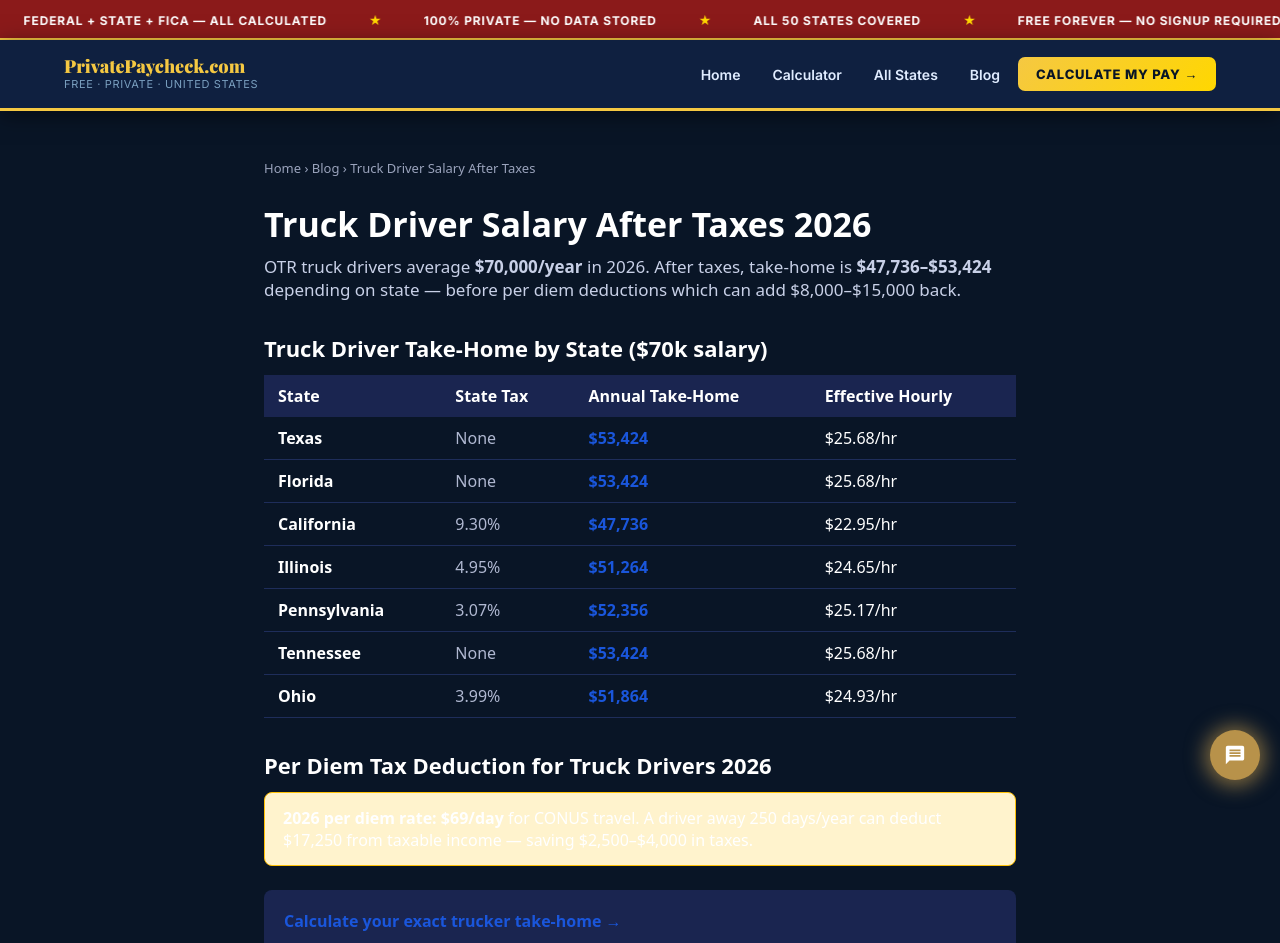
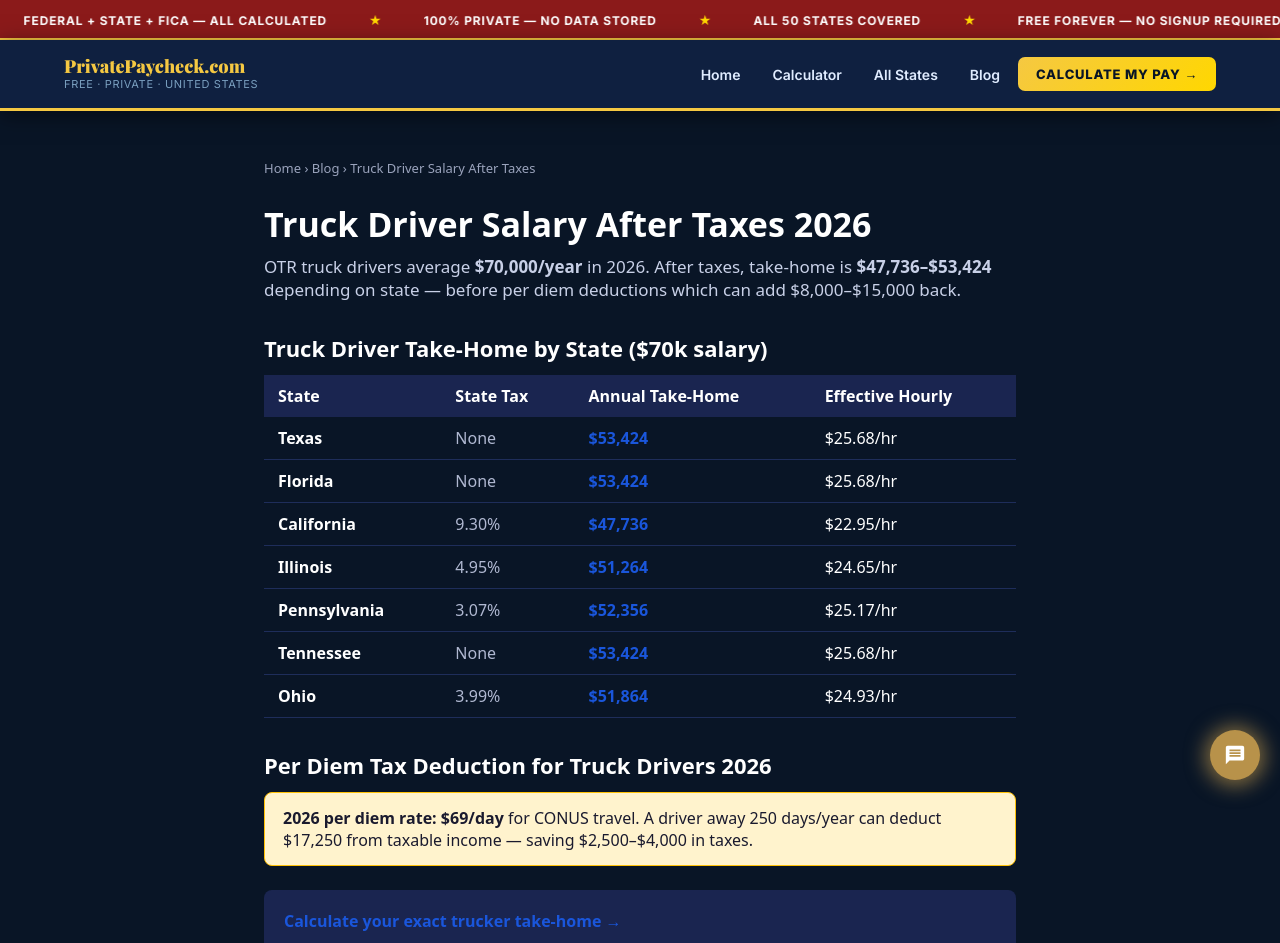
Before and after one commit to devqrcraft-ui/privatepaycheck, a Next.js app: page /blog/truck-driver-salary-after-taxes in a window 1280 px wide. Shown: the top 943 px of the page. Built offline with nearby package versions, Linux system fonts and the light colour scheme.

Commit message:
fix: dark theme colors for blog pages, fix yellow box text visibility

```diff
--- a/src/app/blog/200k-a-year-after-taxes/page.tsx
+++ b/src/app/blog/200k-a-year-after-taxes/page.tsx
@@ -64,7 +64,7 @@ export default function Page() {
           </tr>
         ))}</tbody>
       </table>
-      <div style={{ background: '#fff3cd', border:'1px solid #ffc107', borderRadius: 8, padding: '14px 18px', marginBottom: 24, fontSize: 14 }}>
+      <div style={{ background: '#fff3cd', color: '#1a1a2e', border:'1px solid #ffc107', borderRadius: 8, padding: '14px 18px', marginBottom: 24, fontSize: 14 }}>
         <strong>Note:</strong> At $200k, the additional 0.9% Medicare surtax applies to wages over $200,000. Also, FICA Social Security (6.2%) only applies up to the $176,100 wage base.
       </div>
       <div style={{ background: '#1a2550', borderRadius: 8, padding: 20, marginBottom: 32 }}>
--- a/src/app/blog/truck-driver-salary-after-taxes/page.tsx
+++ b/src/app/blog/truck-driver-salary-after-taxes/page.tsx
@@ -39,7 +39,7 @@ export default function Page() {
         ))}</tbody>
       </table>
       <h2 style={{ fontSize: 22, fontWeight: 800, marginBottom: 12 }}>Per Diem Tax Deduction for Truck Drivers 2026</h2>
-      <div style={{ background: '#fff3cd', border: '1px solid #ffc107', borderRadius: 8, padding: '14px 18px', marginBottom: 24 }}>
+      <div style={{ background: '#fff3cd', color: '#1a1a2e', border: '1px solid #ffc107', borderRadius: 8, padding: '14px 18px', marginBottom: 24 }}>
         <strong>2026 per diem rate: $69/day</strong> for CONUS travel. A driver away 250 days/year can deduct $17,250 from taxable income — saving $2,500–$4,000 in taxes.
       </div>
       <div style={{ background: '#1a2550', borderRadius: 8, padding: 20, marginBottom: 32 }}>
```
